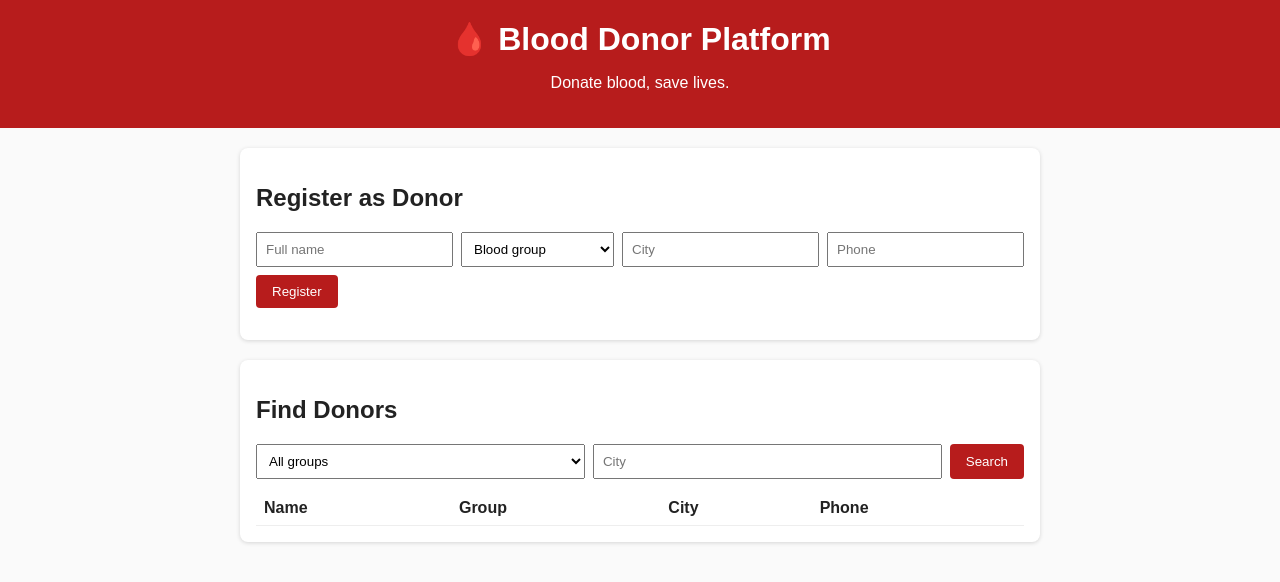
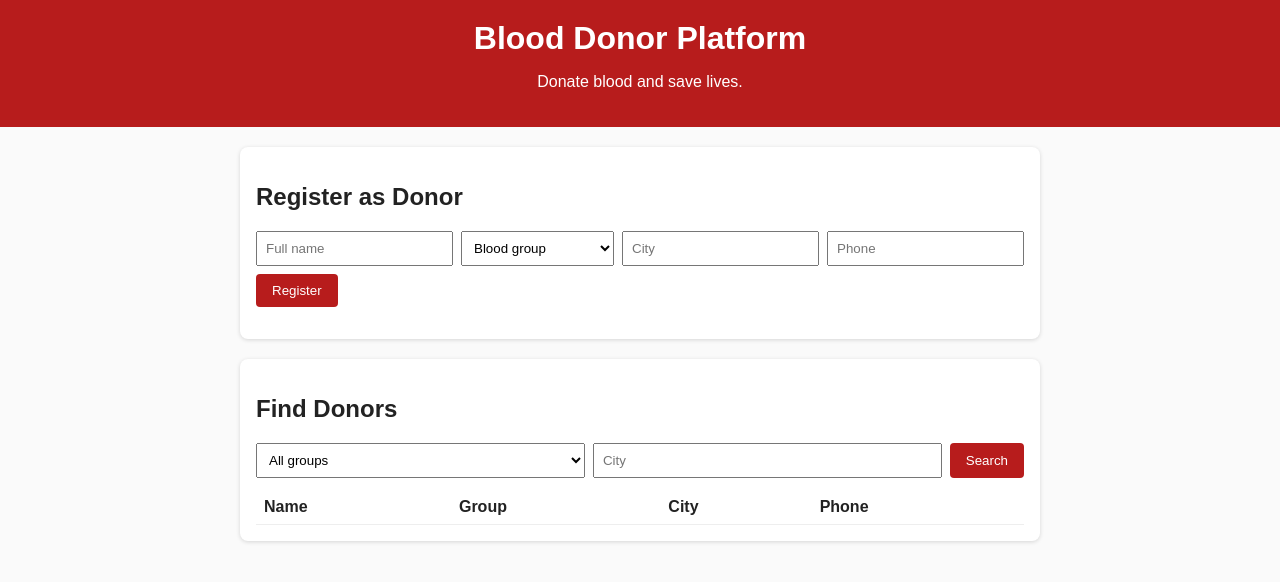
Before and after one commit to Iqra-Junejo/blood-donor-platform, a plain HTML site: page frontend/index.html in a window 1280 px wide. Drawn offline with Linux system fonts and the light colour scheme; no server answers.

Commit message:
Test auto build

```diff
--- a/frontend/index.html
+++ b/frontend/index.html
@@ -7,7 +7,7 @@
   <link rel="stylesheet" href="style.css">
 </head>
 <body>
-  <header><h1>🩸 Blood Donor Platform</h1><p>Donate blood, save lives.</p></header>
+  <header><h1>Blood Donor Platform</h1><p>Donate blood and save lives.</p></header>
   <main>
     <section class="card">
       <h2>Register as Donor</h2>
```
